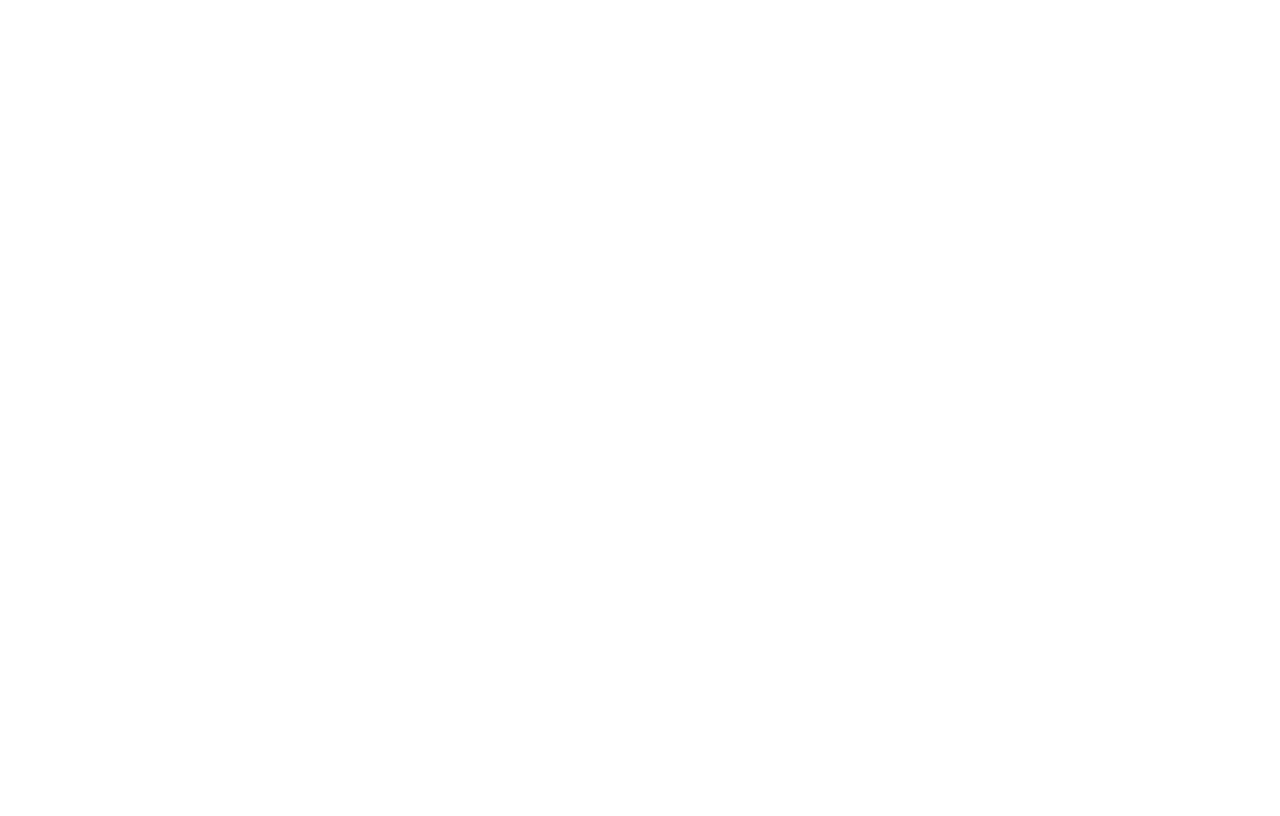
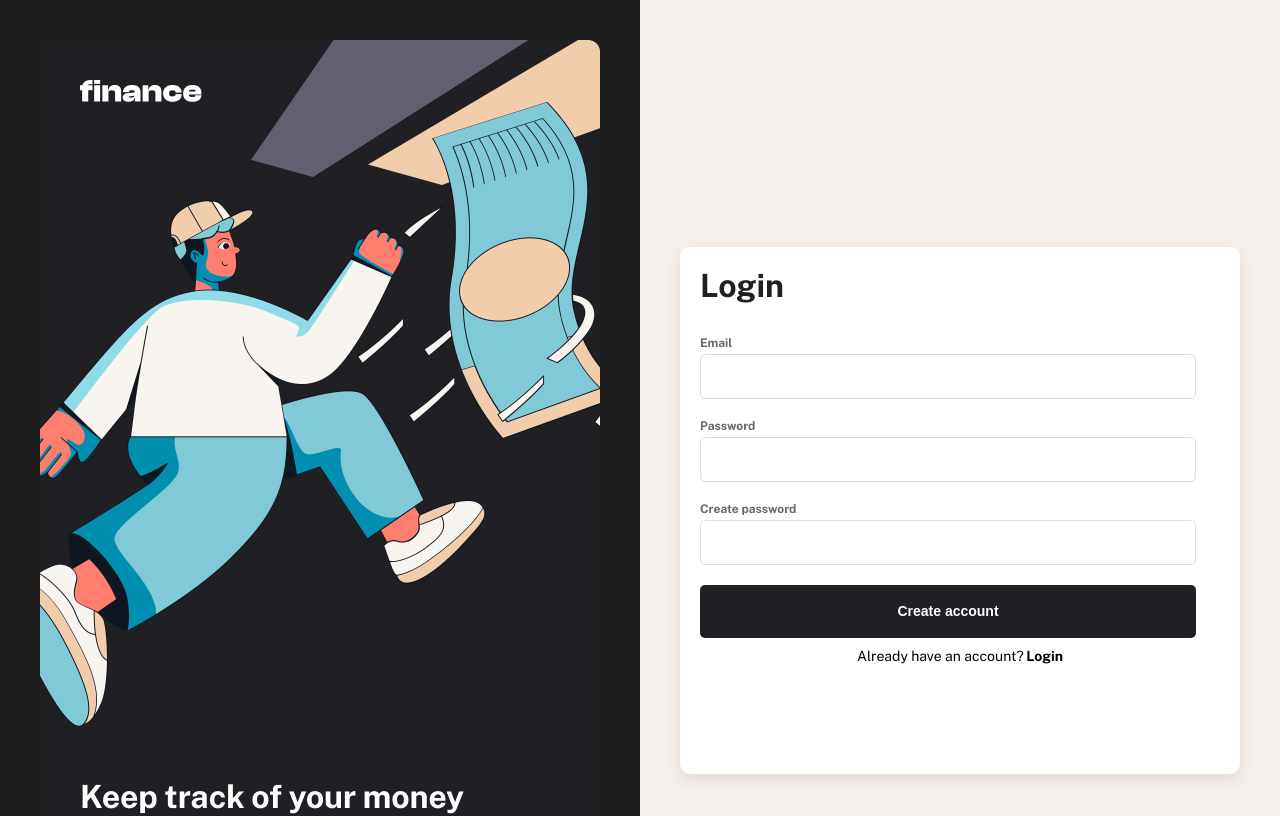
Before and after one commit to rayxonaS/7dars4, a React (Vite) app: page /register in a window 1280 px wide. Shown: the top 816 px of the page. Built offline with nearby package versions, Linux system fonts and the light colour scheme.

Commit message:
Implement code changes to enhance functionality and improve performance

```diff
--- a/src/pages/register/Register.jsx
+++ b/src/pages/register/Register.jsx
@@ -1,7 +1,32 @@
+import { Link } from "react-router-dom";
 import style from "./register.module.scss";
 
 function Register() {
-  return <div></div>;
+  return (
+    <section className={style.wrapper}>
+      <div className={style.left}>
+        <img src="../public/sidebar.png" alt="Illustration" />
+      </div>
+      <div className={style.right}>
+        <form className={style.form}>
+          <h2>Login</h2>
+          <label>Email</label>
+          <input type="email" />
+          <label>Password</label>
+          <input type="password" />
+          <label>Create password</label>
+          <input type="password" />
+
+          <button type="submit">Create account</button>
+
+          <p className={style.footer}>
+            Already have an account?
+            <Link to="/login"> Login</Link>
+          </p>
+        </form>
+      </div>
+    </section>
+  );
 }
 
 export default Register;
--- a/src/pages/register/register.module.scss
+++ b/src/pages/register/register.module.scss
@@ -0,0 +1,109 @@
+.wrapper {
+  display: grid;
+  grid-template-columns: 1fr 1fr;
+  height: 960px;
+  background-color: #f5f0ec;
+
+  @media (max-width: 768px) {
+    grid-template-columns: 1fr;
+  }
+}
+
+.left {
+  background-color: #1e1e1e;
+  color: white;
+  padding: 4rem;
+  display: flex;
+  flex-direction: column;
+  justify-content: center;
+  align-items: center;
+
+  img {
+    width: 560px;
+    height: 920px;
+    margin-bottom: 2rem;
+  }
+
+  h2 {
+    font-size: 2rem;
+    margin-bottom: 1rem;
+  }
+
+  p {
+    font-size: 1rem;
+    opacity: 0.7;
+    text-align: center;
+  }
+}
+
+.right {
+  display: flex;
+  justify-content: center;
+  align-items: center;
+}
+
+.form {
+  background: white;
+  padding: 2rem;
+  border-radius: 1rem;
+  width: 100%;
+  max-width: 560px;
+  height: 527px;
+  box-shadow: 0 5px 15px rgba(0, 0, 0, 0.1);
+
+  h2 {
+    font-size: 3.2rem;
+    margin-bottom: 3.2rem;
+    font-weight: 700;
+    color: #201f24;
+  }
+
+  label {
+    display: block;
+    margin: 1rem 0 0.25rem;
+    font-size: 1.2rem;
+    font-weight: 700;
+    color: #696868;
+    margin-bottom: 0.4rem;
+  }
+
+  input {
+    width: 100%;
+    max-width: 496px;
+    height: 45px;
+    padding: 0.75rem;
+    border: 1px solid #ddd;
+    border-radius: 0.5rem;
+    margin-bottom: 1rem;
+  }
+
+  button {
+    margin-top: 1rem;
+    width: 100%;
+    max-width: 496px;
+    height: 53px;
+    flex: 1;
+    padding: 0.75rem;
+    border: none;
+    border-radius: 0.5rem;
+    font-weight: 700;
+    font-size: 1.4rem;
+    cursor: pointer;
+    background-color: #201f24;
+    color: #fff;
+  }
+
+  .footer {
+    margin-top: 1rem;
+    font-size: 1.4rem;
+    text-align: center;
+    font-weight: 400;
+
+    a {
+      font-size: 1.4rem;
+      margin-left: 0.25rem;
+      font-weight: 700;
+      color: #000;
+    }
+  }
+}
```
Also changed, not shown: public/Sidebar.png (added).
